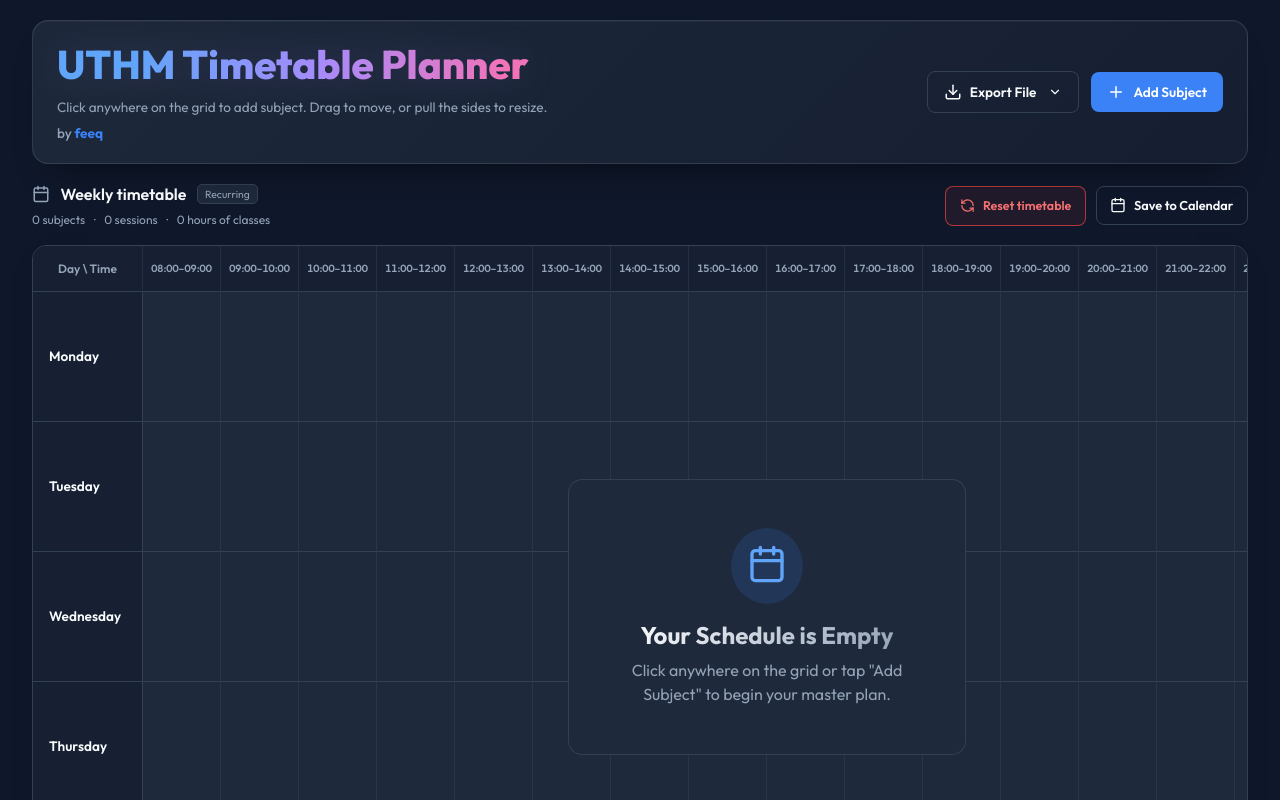
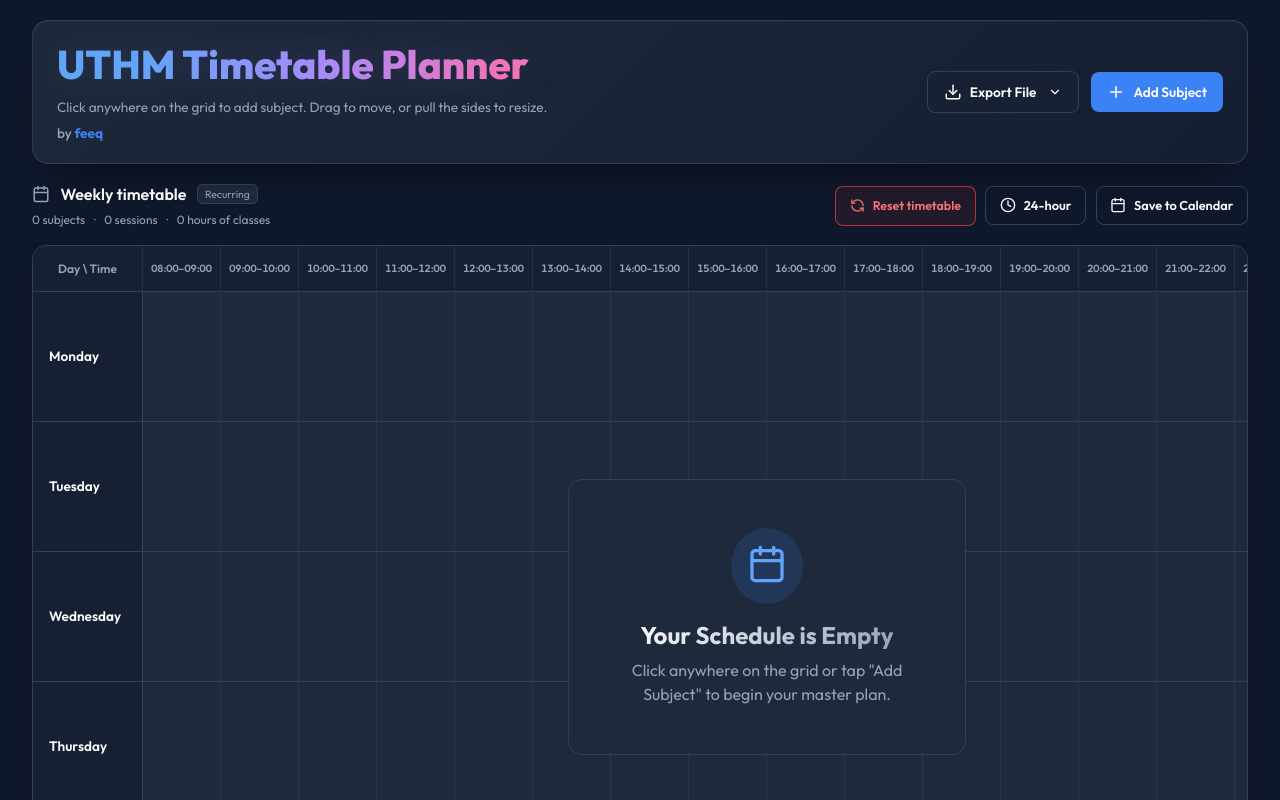
Before and after one commit to afuqaero/UTHMTimetable, a React (Vite) app: page /planner in a window 1280 px wide. Shown: the top 800 px of the page. Built offline with nearby package versions, Linux system fonts and the light colour scheme.

Commit message:
feat: add 12-hour and 24-hour time toggle

```diff
--- a/src/App.jsx
+++ b/src/App.jsx
@@ -1,5 +1,5 @@
 import React, { useState, useEffect, useMemo, useRef, useCallback } from 'react';
-import { Plus, X, Trash2, MapPin, User, Download, Image as ImageIcon, Calendar, ChevronDown, RefreshCcw, Search, GripVertical } from 'lucide-react';
+import { Plus, X, Trash2, MapPin, User, Download, Image as ImageIcon, Calendar, Clock, ChevronDown, RefreshCcw, Search, GripVertical } from 'lucide-react';
 import subjectList from './data/subjects.json';
 import roomList from './data/rooms.json';
 import html2canvas from 'html2canvas';
@@ -12,6 +12,7 @@ import './index.css';
 import './planner.css';
 
 const days = ['Monday', 'Tuesday', 'Wednesday', 'Thursday', 'Friday'];
+const TIME_FORMAT_STORAGE_KEY = 'timetable_time_format_v1';
 
 // Timings: 0800 to 0000
 const timeSlots = [
@@ -81,6 +82,12 @@ export default function App() {
 
   const [modalOpen, setModalOpen] = useState(false);
   const [exportMenuOpen, setExportMenuOpen] = useState(false);
+  const [timeFormat, setTimeFormat] = useState(() => {
+    if (typeof window !== 'undefined' && window.localStorage.getItem(TIME_FORMAT_STORAGE_KEY) === '12h') {
+      return '12h';
+    }
+    return '24h';
+  });
   const gridRef = useRef(null);
   const wrapperRef = useRef(null);
   const [isScrolled, setIsScrolled] = useState(false);
@@ -118,6 +125,10 @@ export default function App() {
   useEffect(() => {
     localStorage.setItem('timetable_subjects_v2', JSON.stringify(subjects));
   }, [subjects]);
+
+  useEffect(() => {
+    localStorage.setItem(TIME_FORMAT_STORAGE_KEY, timeFormat);
+  }, [timeFormat]);
 
   // Handle clicking outside custom dropdown
   useEffect(() => {
@@ -312,6 +323,10 @@ export default function App() {
       setSubjects([]);
       localStorage.removeItem('timetable_subjects_v2');
     }
+  };
+
+  const toggleTimeFormat = () => {
+    setTimeFormat(prevFormat => prevFormat === '24h' ? '12h' : '24h');
   };
 
   // ----- Drag and Drop Functions ----- //
@@ -837,6 +852,16 @@ export default function App() {
             <button type="button" className="btn planner-reset" onClick={handleReset}><RefreshCcw size={15} />Reset timetable</button>
             <p className="mobile-instruction"><GripVertical size={13} aria-hidden="true" />Hold and drag a class, or tap it then tap an empty slot.</p>
           </div>
+          <button
+            type="button"
+            className="btn btn-secondary time-format-toggle"
+            aria-label={`Switch to ${timeFormat === '24h' ? '12-hour' : '24-hour'} time`}
+            aria-pressed={timeFormat === '12h'}
+            title={`Switch to ${timeFormat === '24h' ? '12-hour' : '24-hour'} time`}
+            onClick={toggleTimeFormat}
+          >
+            <Clock size={16} />{timeFormat === '24h' ? '24-hour' : '12-hour'}
+          </button>
           <button className="btn btn-secondary calendar-save" onClick={exportICS}><Calendar size={16} />Save to Calendar</button>
         </div>
       </section>
@@ -845,6 +870,7 @@ export default function App() {
         <div
           className="timetable-grid"
           ref={gridRef}
+          data-time-format={timeFormat}
           style={{
             '--cols': timeSlots.length,
             ...Object.fromEntries(days.map((day, index) => [
@@ -857,9 +883,9 @@ export default function App() {
           <div className="header-cell" data-export-role="corner" style={{ gridColumn: 1, gridRow: 1 }}>
             Day \ Time
           </div>
-          {timeSlots.map((time, i) => (
+          {timeSlots.map((_, i) => (
             <div key={`header-${i}`} className="header-cell" data-time-index={i} style={{ gridColumn: i + 2, gridRow: 1 }}>
-              <span className="header-time-range" aria-label={time}>{formatTimeRange(i)}</span>
+              <span className="header-time-range" aria-label={formatTimeRange(i, timeFormat)}>{formatTimeRange(i, timeFormat)}</span>
             </div>
           ))}
 
@@ -922,7 +948,7 @@ export default function App() {
                   className="subject-item"
                   role="button"
                   tabIndex={0}
-                  aria-label={`${subject.name}, ${session.day}, ${formatHour(session.startIndex)} to ${formatHour(session.endIndex)}. Edit subject`}
+                  aria-label={`${subject.name}, ${session.day}, ${formatHour(session.startIndex, timeFormat)} to ${formatHour(session.endIndex, timeFormat)}. Edit subject`}
                   onKeyDown={(e) => { if (e.key === 'Enter' || e.key === ' ') { e.preventDefault(); handleSubjectClick(e, subject); } }}
                   data-session-day-index={dayIdx}
                   data-session-start-index={session.startIndex}
@@ -1257,8 +1283,8 @@ export default function App() {
                             value={session.startIndex}
                             onChange={e => handleSessionChange(sIdx, 'startIndex', parseInt(e.target.value))}
                           >
-                            {timeSlots.map((t, i) => (
-                              <option key={`start-${i}`} value={i}>{t.split(' - ')[0]}</option>
+                            {timeSlots.map((_, i) => (
+                              <option key={`start-${i}`} value={i}>{formatHour(i, timeFormat)}</option>
                             ))}
                           </select>
                         </div>
@@ -1269,13 +1295,13 @@ export default function App() {
                             value={session.endIndex}
                             onChange={e => handleSessionChange(sIdx, 'endIndex', parseInt(e.target.value))}
                           >
-                            {timeSlots.map((t, i) => (
+                            {timeSlots.map((_, i) => (
                               <option
                                 key={`end-${i}`}
                                 value={i + 1}
                                 disabled={i + 1 <= session.startIndex}
                               >
-                                {t.split(' - ')[1]}
+                                {formatHour(i + 1, timeFormat)}
                               </option>
                             ))}
                           </select>
--- a/src/planner.css
+++ b/src/planner.css
@@ -27,6 +27,7 @@
 .planner-overview p { color: var(--text-muted); font-size: .75rem; margin-top: .5rem; }
 .planner-overview p span { margin: 0 .55rem; }
 .planner .calendar-save { font-size: .8rem; padding: .65rem .85rem; }
+.planner .time-format-toggle { font-size: .8rem; padding: .65rem .85rem; }
 .planner .timetable-wrapper { border-radius: 14px; box-shadow: 0 8px 24px -16px rgba(0,0,0,.5); margin-bottom: 0; }
 .planner .timetable-grid {
   --header-row-height: 46px;
@@ -41,6 +42,7 @@
     minmax(calc(var(--day-3-lanes, 1) * var(--session-lane-height)), auto)
     minmax(calc(var(--day-4-lanes, 1) * var(--session-lane-height)), auto);
 }
+.planner .timetable-grid[data-time-format="12h"] { grid-template-columns: 110px repeat(var(--cols, 16), minmax(110px, 1fr)); min-width: calc(110px + var(--cols, 16) * 110px); }
 .planner .header-cell { background: var(--panel-bg-alt); font-size: .75rem; font-variant-numeric: tabular-nums; border-right-color: rgba(51,65,85,.5); }
 .planner .header-time-range { font-size: .65rem; white-space: nowrap; }
 .planner .day-cell { background: var(--panel-bg-alt); justify-content: flex-start; padding: 1rem; font-size: .85rem; position: sticky; left: 0; z-index: 12; }
@@ -94,6 +96,7 @@
   .planner .calendar-save { font-size: .75rem; }
   .planner-footer { flex-direction: column; gap: .75rem; }
   .planner .timetable-grid { --header-row-height: 44px; --session-lane-height: 130px; grid-template-columns: 96px repeat(var(--cols, 16), 96px); min-width: calc(96px + var(--cols, 16) * 96px); }
+  .planner .timetable-grid[data-time-format="12h"] { grid-template-columns: 96px repeat(var(--cols, 16), 110px); min-width: calc(96px + var(--cols, 16) * 110px); }
   .planner .day-cell { padding: .75rem; font-size: .8rem; }
 }
 @media (prefers-reduced-motion: reduce) {
--- a/src/timetable-layout.js
+++ b/src/timetable-layout.js
@@ -1,6 +1,16 @@
-export const formatHour = (index) => `${String((8 + Number(index)) % 24).padStart(2, '0')}:00`;
+export const formatHour = (index, timeFormat = '24h') => {
+  const hour = (8 + Number(index)) % 24;
 
-export const formatTimeRange = (index) => `${formatHour(index)}–${formatHour(Number(index) + 1)}`;
+  if (timeFormat === '12h') {
+    const meridiem = hour >= 12 ? 'PM' : 'AM';
+    const displayHour = hour % 12 || 12;
+    return `${displayHour}:00 ${meridiem}`;
+  }
+
+  return `${String(hour).padStart(2, '0')}:00`;
+};
+
+export const formatTimeRange = (index, timeFormat = '24h') => `${formatHour(index, timeFormat)}–${formatHour(Number(index) + 1, timeFormat)}`;
 
 export const getSessionLayoutKey = (subjectId, sessionIndex) => `${subjectId}:${sessionIndex}`;
 
```
Also changed, not shown: 1 other file (tests, documents, lock files or other folders).
